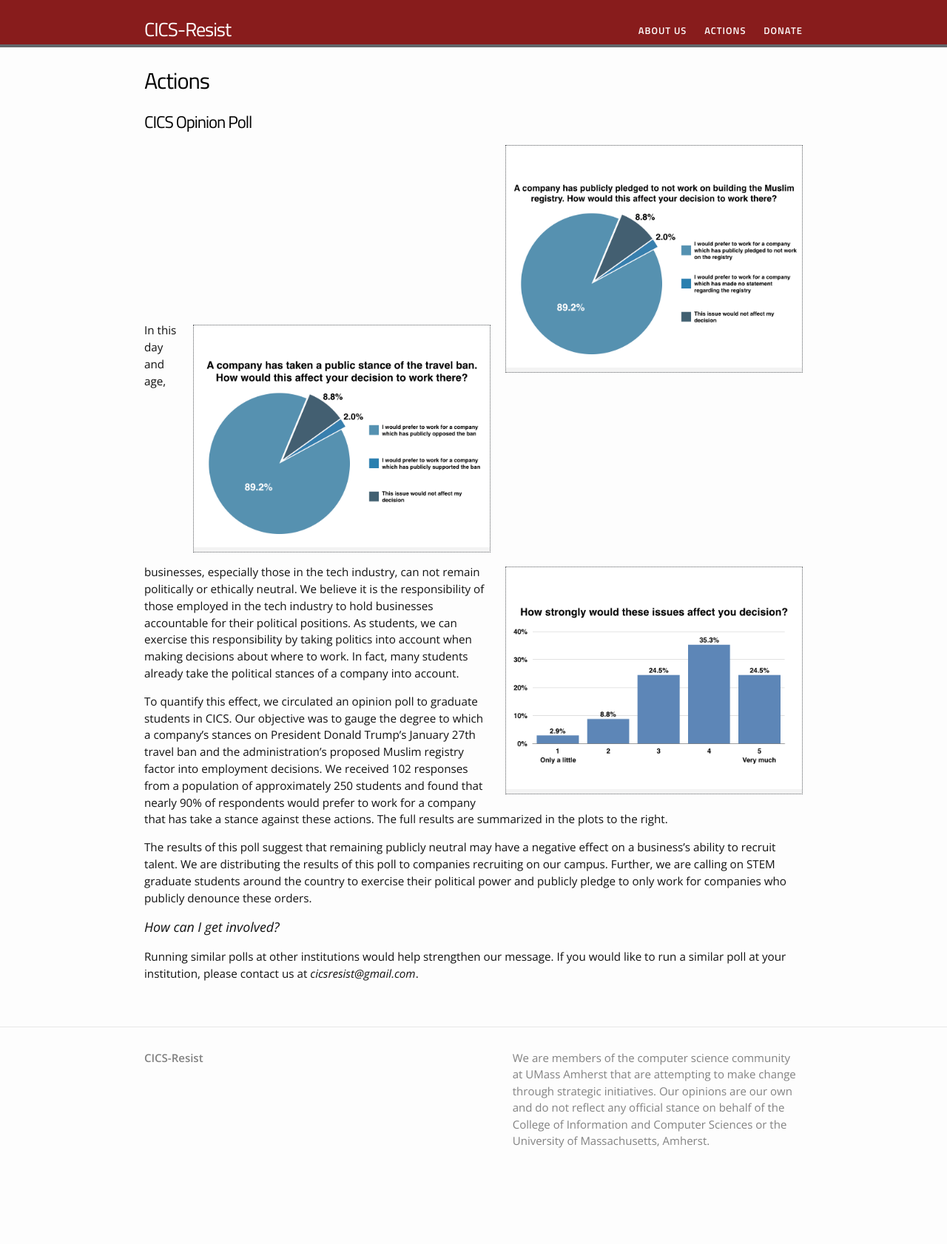
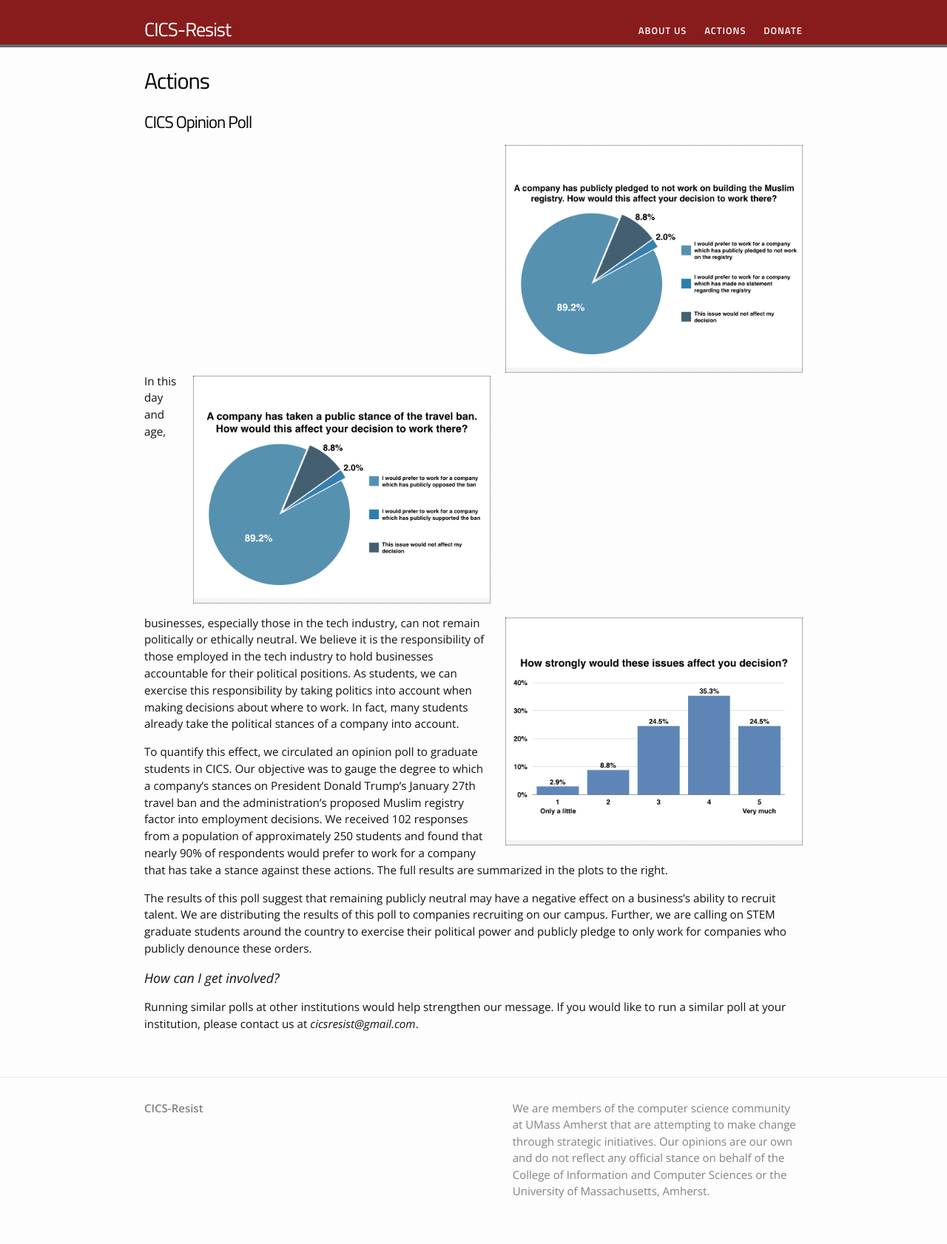
Before and after one commit to cics-resist/cics-resist.github.io, a Jekyll site: the page built from actions.md, in a window 1280 px wide. Shown: the whole page at 74% size. Built offline with Jekyll 4.4.1, drawn with Linux system fonts in a browser that asks for light colours; before the commit the page ends 1614 px from its top, so only the background shows below that.

Commit message:
Update actions.md

```diff
--- a/actions.md
+++ b/actions.md
@@ -6,7 +6,7 @@ permalink: /actions/
 
 # CICS Opinion Poll
 
-{% include image.html url="/images/poll_plots.001.jpeg"  width=400 align="right" %}<br/><br/><br/><br/><br/><br/><br/><br/><br/><br/>
+{% include image.html url="/images/poll_plots.001.jpeg"  width=400 align="right" %}<br/><br/><br/><br/><br/><br/><br/><br/><br/><br/><br/><br/><br/>
 {% include image.html url="/images/poll_plots.002.jpeg"  width=400 align="right" %}
 {% include image.html url="/images/poll_plots.003.jpeg"  width=400 align="right" %}
 
```
